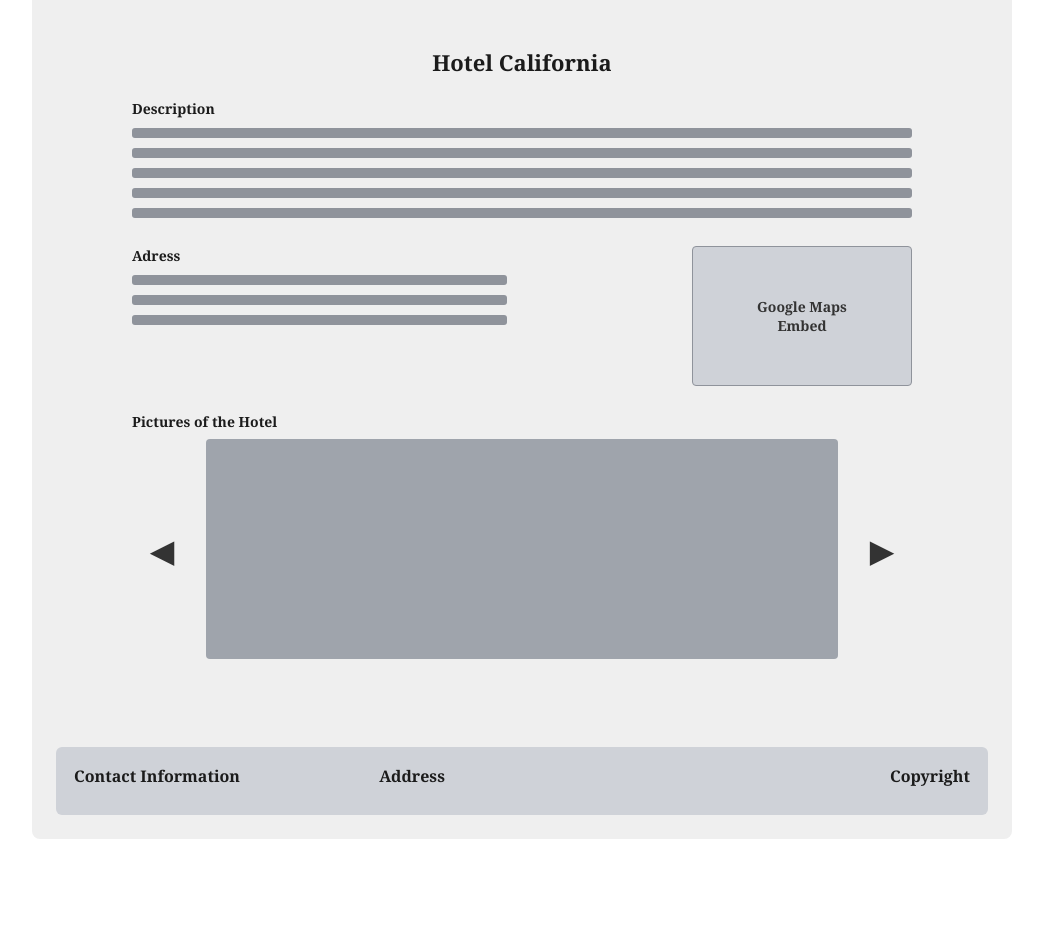
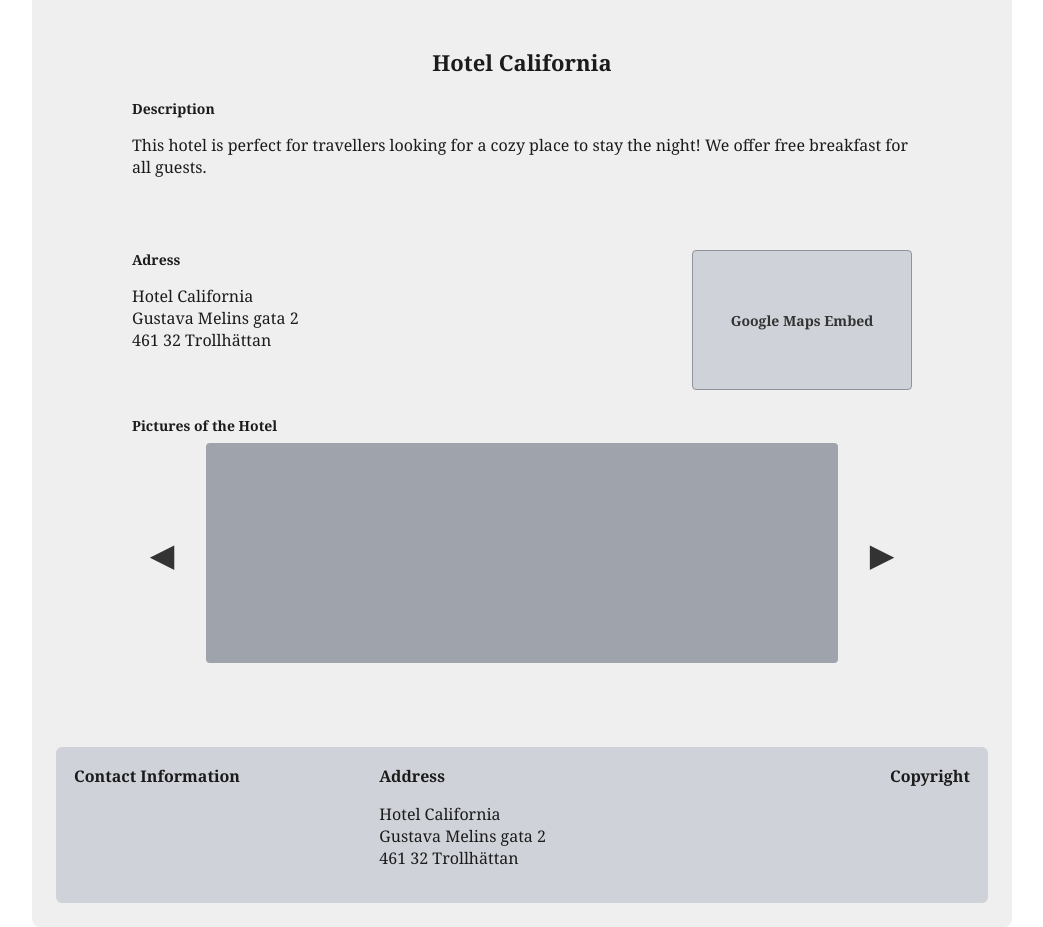
Before and after one commit to ohlac/hotel-booking-system, a plain HTML site: page client/hotel-info.html in a window 1280 px wide. Shown: the part 81-1008 px from the top of the page, without its empty margins (118-1161 px from the left). Before the commit the page ends 920 px from the top, so only its background shows below. Drawn offline with Linux system fonts and the light colour scheme.

Commit message:
fixade fel

```diff
--- a/client/hotel-info.html
+++ b/client/hotel-info.html
@@ -29,23 +29,23 @@
 
       <div class="hotel-desc">
         <div class="hotel-subtitle">Description</div>
-        <div class="desc-line"></div>
-        <div class="desc-line"></div>
-        <div class="desc-line"></div>
-        <div class="desc-line"></div>
-        <div class="desc-line"></div>
+        <p>This hotel is perfect for travellers looking for a cozy place to stay the night!
+          We offer free breakfast for all guests.
+        </p>
       </div>
+      <br><br>
 
       <div class="hotel-grid">
         <div class="hotel-address">
           <div class="hotel-subtitle">Adress</div>
-          <div class="addr-line"></div>
-          <div class="addr-line"></div>
-          <div class="addr-line"></div>
+          <p>Hotel California<br>
+          Gustava Melins gata 2<br>
+          461 32 Trollhättan
+          </p>
         </div>
 
         <div class="hotel-map">
-          Google Maps<br>Embed
+          Google Maps Embed
         </div>
       </div>
 
@@ -66,6 +66,10 @@
 
         <div class="footer-col">
           <div class="footer-title">Address</div>
+          <p>Hotel California<br>
+          Gustava Melins gata 2<br>
+          461 32 Trollhättan
+          </p>
         </div>
 
         <div class="footer-col footer-right">
```
Also changed, not shown: client/admin.html (+5 -1 lines), client/booking.html (+6 -2 lines), client/index.html (+5 -1 lines), client/login.html (+5 -1 lines), client/register.html (+5 -1 lines), client/search.html (+5 -1 lines), client/user.html (+5 -1 lines).
